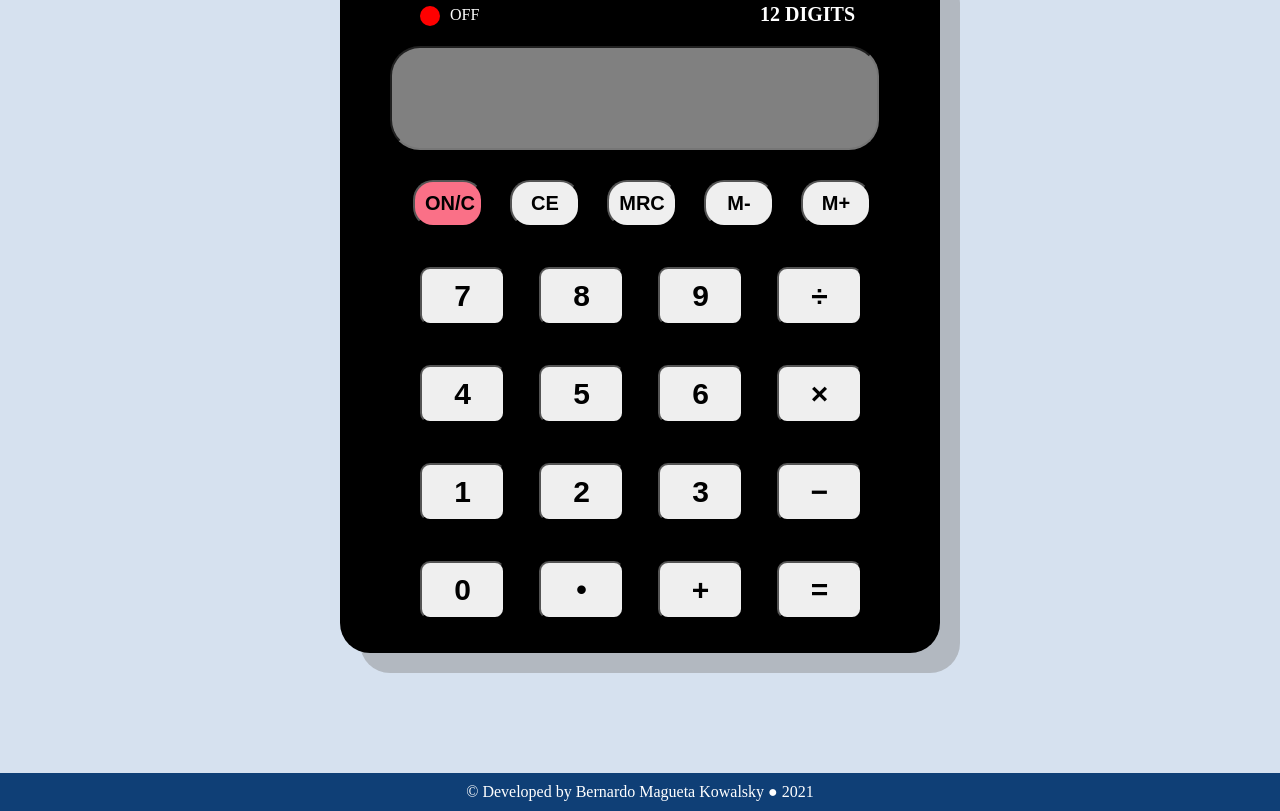
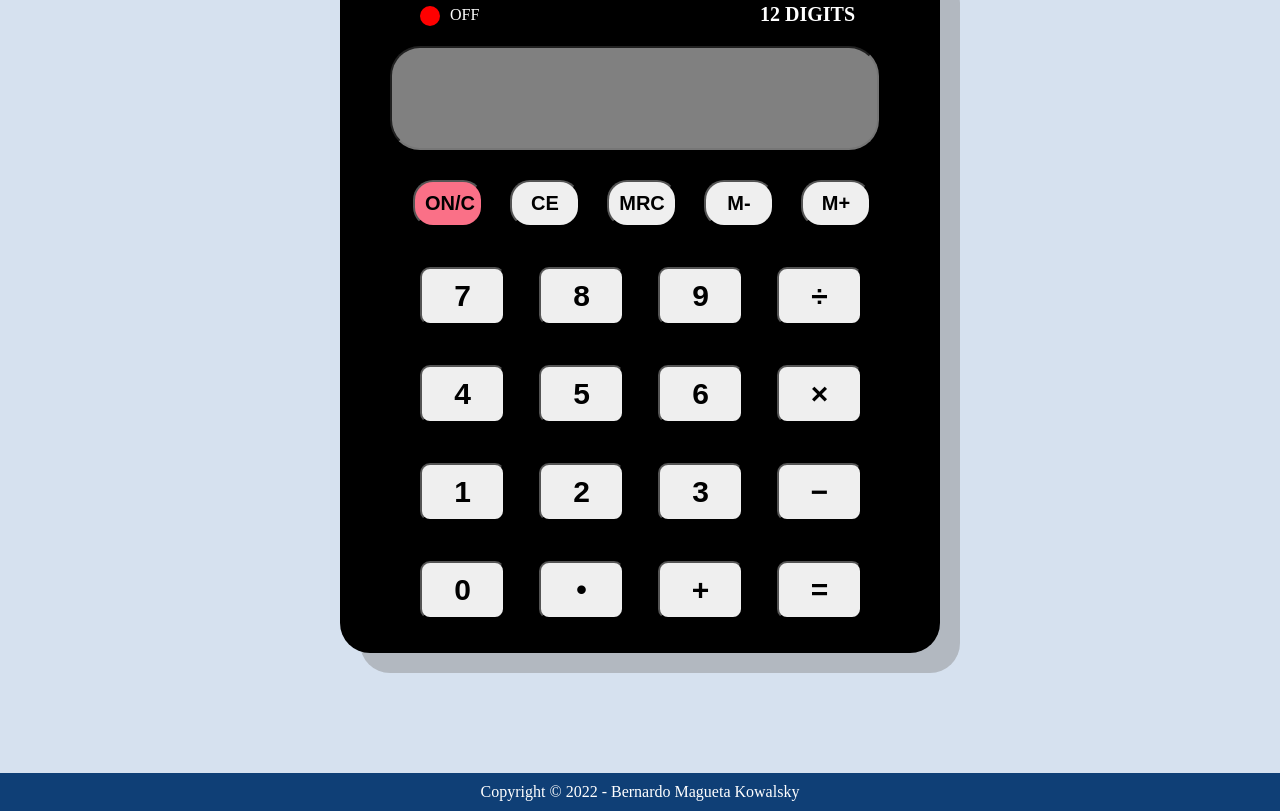
Before and after one commit to BeKowalsky/calculadora, a plain HTML site: page index.html in a window 1280 px wide. Shown: the part 544-1355 px from the top of the page. Drawn offline with Linux system fonts and the light colour scheme.

Commit message:
Update index.html

```diff
--- a/index.html
+++ b/index.html
@@ -111,9 +111,8 @@
 
     </main>
 
-    <!--Footer com o copyright-->
-    <footer>
-        &copy; Developed by Bernardo Magueta Kowalsky ● 2021
+    <!--Footer com o copyright inserido pelo JS-->
+    <footer id="rodape">
     </footer>
 
     <!--Script-->
```
